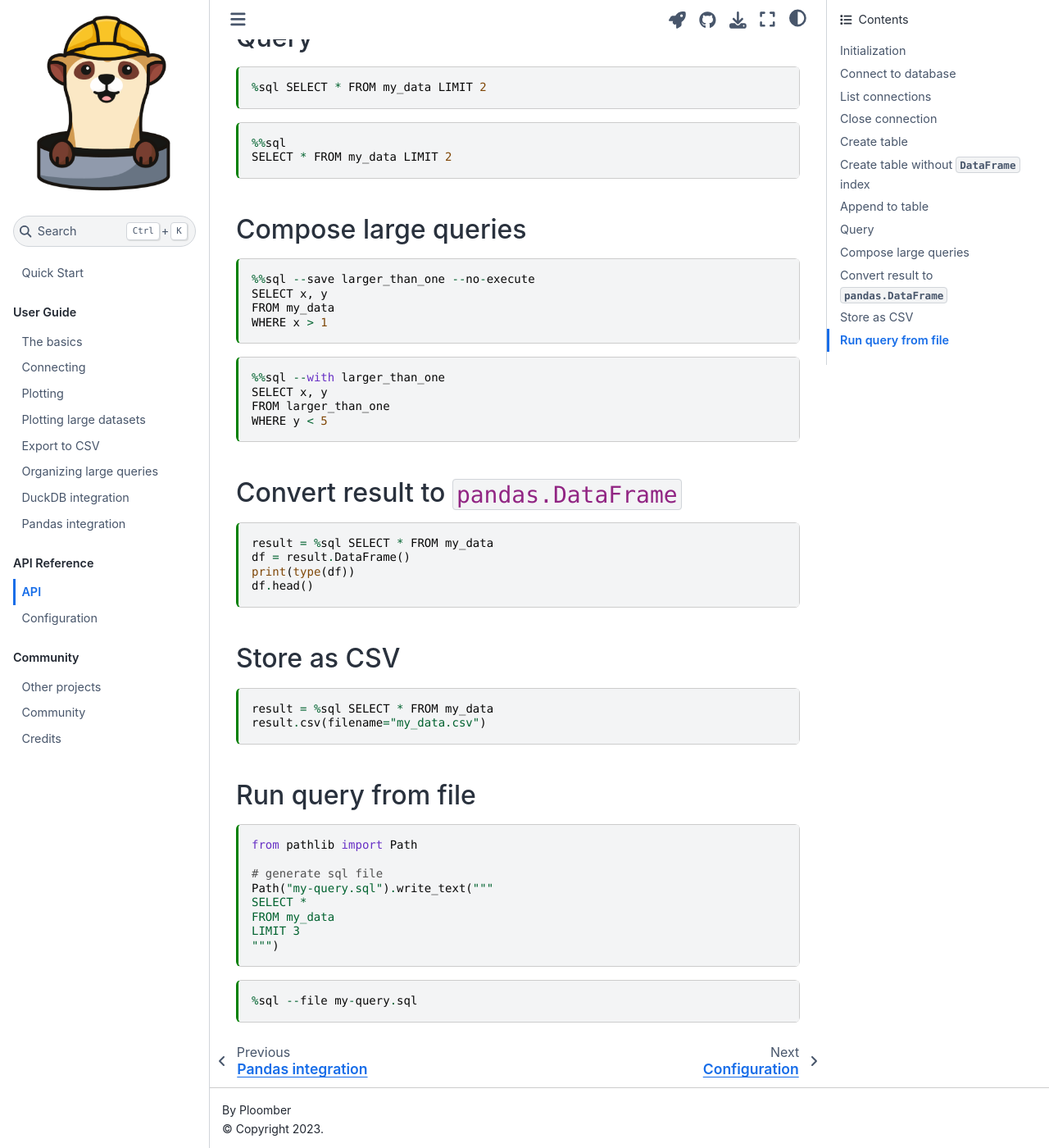
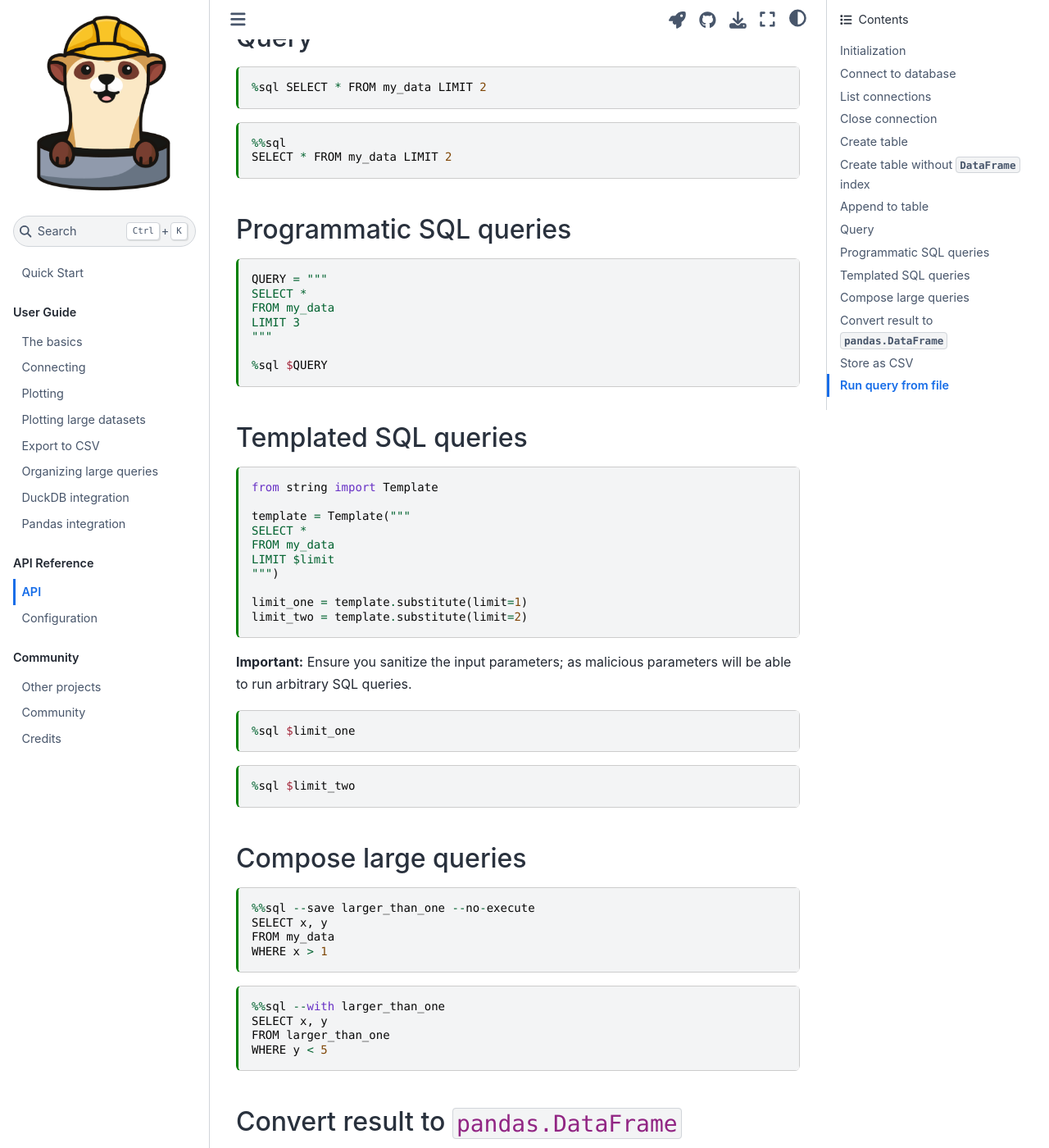
Before and after one commit to catherinedevlin/ipython-sql, a Jupyter Book: the page built from doc/api.md, in a window 1280 px wide and 1400 px high, scrolled down 2250 px. Shown: the whole window at 82% size. Built offline with Jupyter Book 1.0.4 settings and Sphinx 7.4.7 and the Sphinx Book theme 1.1.4, drawn with Linux system fonts in a browser that asks for light colours.

Commit message:
improves api section

````diff
--- a/doc/api.md
+++ b/doc/api.md
@@ -138,6 +138,43 @@ my_data = pd.DataFrame({"x": range(3, 6), "y": range(3, 6)})
 SELECT * FROM my_data LIMIT 2
 ```
 
+## Programmatic SQL queries
+
+```{code-cell} ipython3
+QUERY = """
+SELECT *
+FROM my_data
+LIMIT 3
+"""
+
+%sql $QUERY
+```
+
+## Templated SQL queries
+
+```{code-cell} ipython3
+from string import Template
+
+template = Template("""
+SELECT *
+FROM my_data
+LIMIT $limit
+""")
+
+limit_one = template.substitute(limit=1)
+limit_two = template.substitute(limit=2)
+```
+
+**Important:** Ensure you sanitize the input parameters; as malicious parameters will be able to run arbitrary SQL queries.
+
+```{code-cell} ipython3
+%sql $limit_one
+```
+
+```{code-cell} ipython3
+%sql $limit_two
+```
+
 ## Compose large queries
 
 ```{code-cell} ipython3
````
